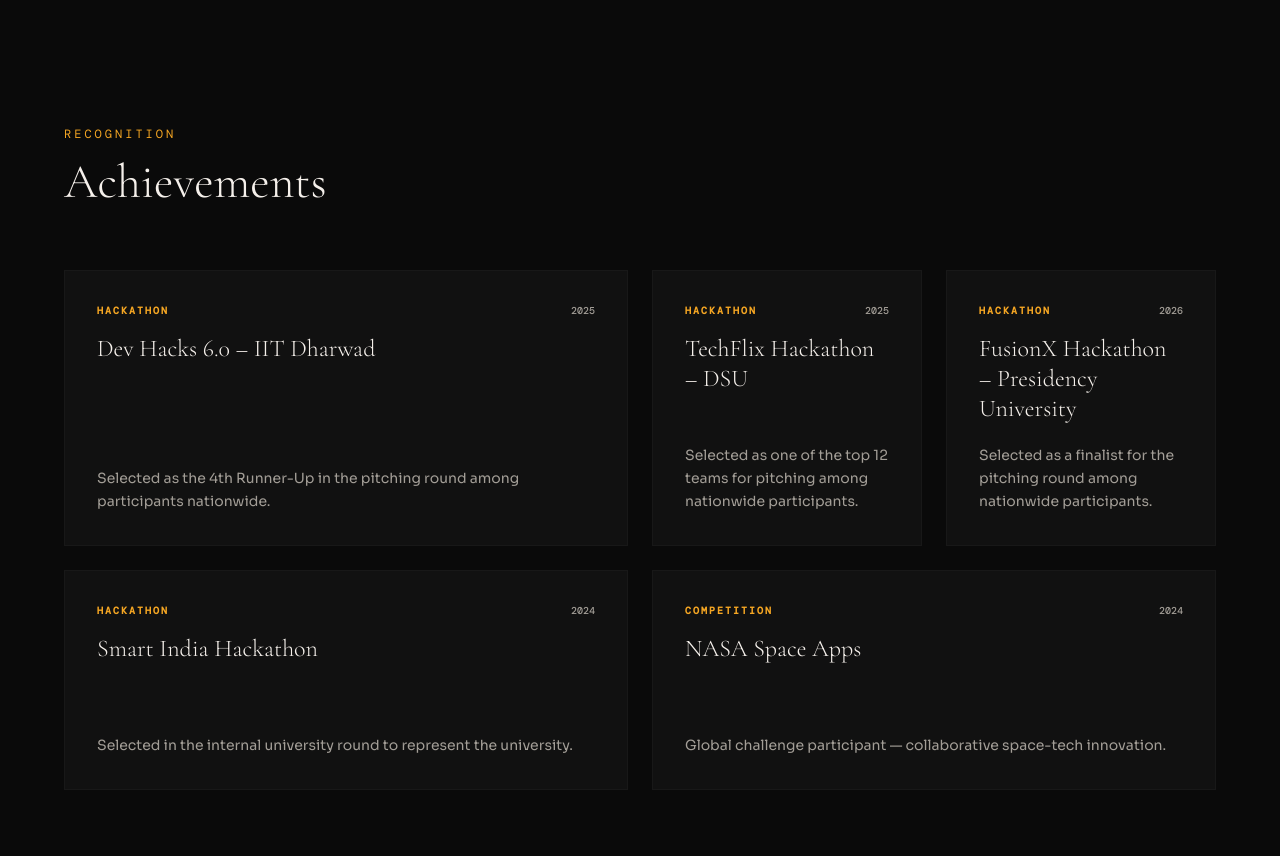
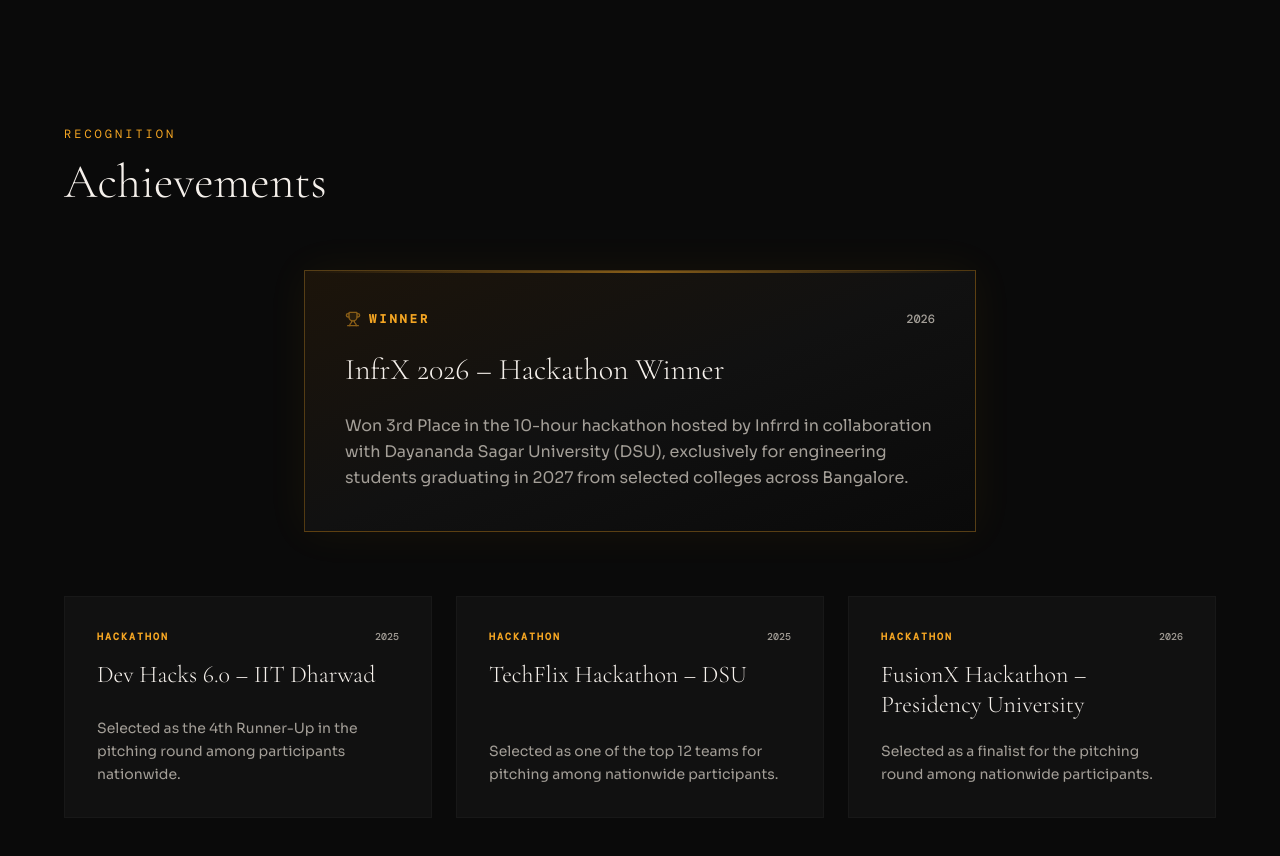
Before and after one commit to chetankronad06/My-portfolio, a Next.js app: page / in a window 1280 px wide. Shown: the part 5680-6536 px from the top of the page. Built offline with nearby package versions, Linux system fonts and the light colour scheme.

Commit message:
added an achivement

```diff
--- a/lib/data.ts
+++ b/lib/data.ts
@@ -148,6 +148,14 @@
 
 export const achievements = [
   {
+    title: "InfrX 2026 – Hackathon Winner",
+    description: "Won 3rd Place in the 10-hour hackathon hosted by Infrrd in collaboration with Dayananda Sagar University (DSU), exclusively for engineering students graduating in 2027 from selected colleges across Bangalore.",
+    tag: "Winner",
+    year: "2026",
+    wide: true,
+    featured: true,
+  },
+  {
     title: "Dev Hacks 6.0 – IIT Dharwad",
     description: "Selected as the 4th Runner-Up in the pitching round among participants nationwide.",
     tag: "Hackathon",
@@ -168,18 +176,4 @@
     year: "2026",
     wide: false,
   },
-  {
-    title: "Smart India Hackathon",
-    description: "Selected in the internal university round to represent the university.",
-    tag: "Hackathon",
-    year: "2024",
-    wide: true,
-  },
-  {
-    title: "NASA Space Apps",
-    description: "Global challenge participant — collaborative space-tech innovation.",
-    tag: "Competition",
-    year: "2024",
-    wide: true,
-  },
 ]
--- a/sections/achievements.tsx
+++ b/sections/achievements.tsx
@@ -3,8 +3,12 @@
 import { motion } from "framer-motion"
 import { SectionWrapper } from "@/components/section-wrapper"
 import { achievements } from "@/lib/data"
+import { Trophy } from "lucide-react"
 
 export function Achievements() {
+  const featuredAchievement = achievements.find((item) => "featured" in item && item.featured)
+  const otherAchievements = achievements.filter((item) => !("featured" in item && item.featured))
+
   return (
     <SectionWrapper id="achievements" className="px-6 py-28 md:px-10 md:py-36">
       <div className="mx-auto max-w-6xl">
@@ -13,13 +17,54 @@
           Achievements
         </h2>
 
-        <div className="mt-16 grid grid-cols-1 gap-6 md:grid-cols-4">
-          {achievements.map((item, i) => (
+        {/* Centered Glowing Victory Card */}
+        {featuredAchievement && (
+          <div className="mt-16 flex justify-center">
+            <motion.article
+              key={featuredAchievement.title}
+              className="achievement-card flex flex-col justify-between p-8 md:p-10 min-h-[240px] max-w-2xl w-full border border-luxury-accent/30 bg-gradient-to-br from-[#1c140a] via-[#111111] to-[#0a0a0a] shadow-[0_0_40px_rgba(245,166,35,0.06)] hover:border-luxury-accent hover:shadow-[0_0_50px_rgba(245,166,35,0.15)] transition-all duration-700 relative overflow-hidden group"
+              initial={{ opacity: 0, y: 30 }}
+              whileInView={{ opacity: 1, y: 0 }}
+              viewport={{ once: true }}
+              transition={{ duration: 0.8, ease: "easeOut" }}
+            >
+              {/* Top border glowing line */}
+              <div className="absolute top-0 left-0 right-0 h-[2px] bg-gradient-to-r from-transparent via-luxury-accent/50 to-transparent" />
+
+              {/* Subtle ambient blur background layers */}
+              <div className="pointer-events-none absolute -right-24 -top-24 h-48 w-48 rounded-full bg-luxury-accent/8 blur-3xl transition-transform duration-1000 group-hover:scale-110" />
+              <div className="pointer-events-none absolute -left-24 -bottom-24 h-48 w-48 rounded-full bg-luxury-accent/4 blur-3xl" />
+
+              <div>
+                <div className="flex items-center justify-between">
+                  <span className="font-mono-label text-xs uppercase tracking-[0.25em] text-luxury-accent font-semibold flex items-center gap-2">
+                    <Trophy className="h-4 w-4 text-luxury-accent fill-luxury-accent/15 animate-pulse" />
+                    {featuredAchievement.tag}
+                  </span>
+                  {featuredAchievement.year && (
+                    <span className="font-mono-label text-xs text-luxury-muted font-medium">
+                      {featuredAchievement.year}
+                    </span>
+                  )}
+                </div>
+                <h3 className="mt-6 font-display text-3xl font-light text-luxury-fg leading-tight">
+                  {featuredAchievement.title}
+                </h3>
+              </div>
+              <p className="mt-6 font-body text-base leading-relaxed text-luxury-muted">
+                {featuredAchievement.description}
+              </p>
+            </motion.article>
+          </div>
+        )}
+
+        {/* Other Achievements Grid */}
+        {otherAchievements.length > 0 && (
+          <div className="mt-16 grid grid-cols-1 gap-6 sm:grid-cols-2 md:grid-cols-3">
+            {otherAchievements.map((item, i) => (
               <motion.article
                 key={item.title}
-              className={`achievement-card flex flex-col justify-between p-6 md:p-8 min-h-[220px] border border-[#f5f0eb08] bg-[#111111] hover:border-luxury-accent/30 transition-all duration-500 ${
-                item.wide ? "md:col-span-2" : "md:col-span-1"
-              }`}
+                className="achievement-card flex flex-col justify-between p-6 md:p-8 min-h-[220px] border border-[#f5f0eb08] bg-[#111111] hover:border-luxury-accent/30 transition-all duration-500"
                 initial={{ opacity: 0, y: 30 }}
                 whileInView={{ opacity: 1, y: 0 }}
                 viewport={{ once: true }}
@@ -46,6 +91,7 @@
               </motion.article>
             ))}
           </div>
+        )}
       </div>
     </SectionWrapper>
   )
```
Lines whose indentation alone changed are shown as unchanged.
